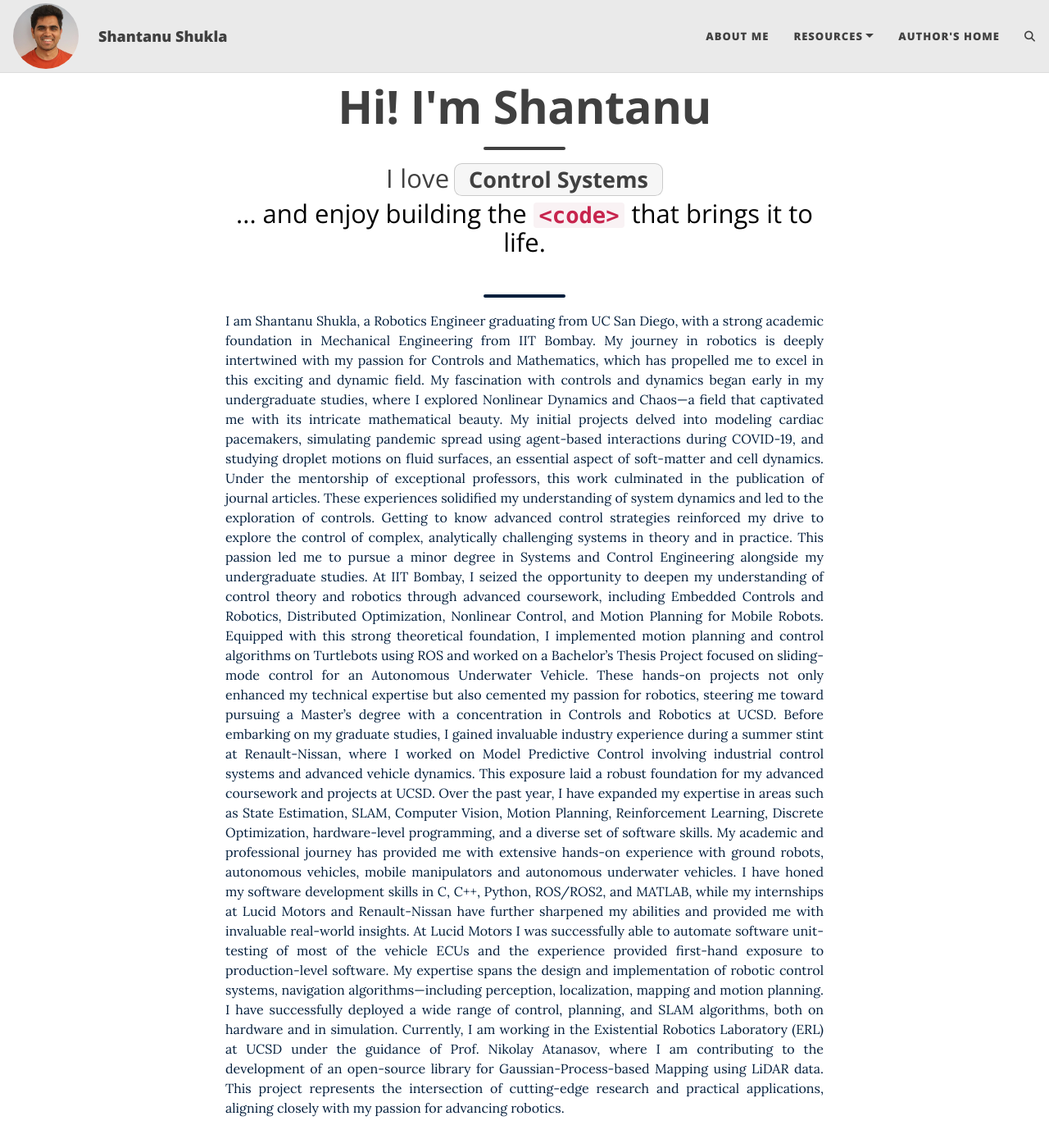
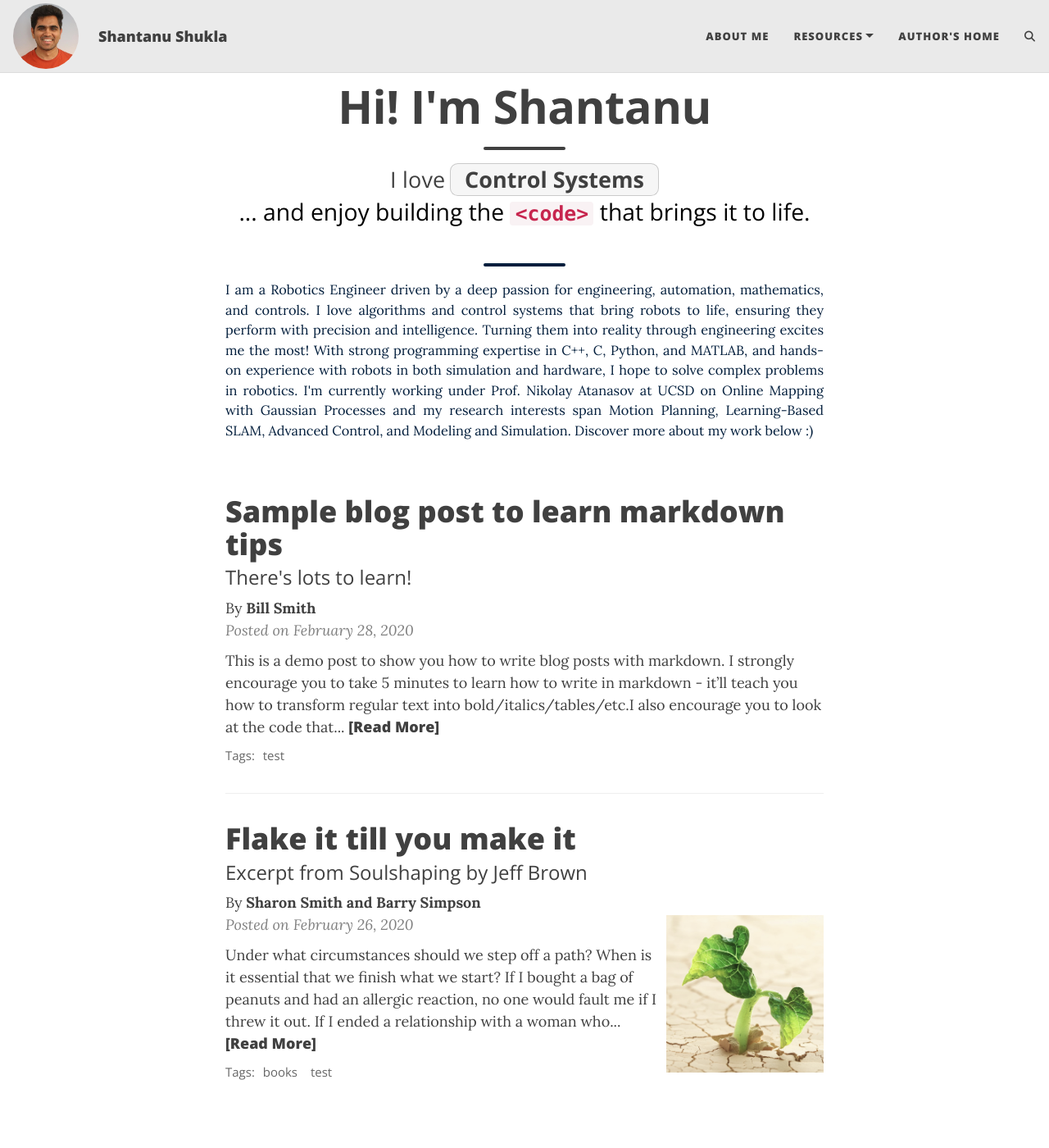
Before and after one commit to shantanusshukla/shantanusshukla.github.io, a Jekyll site: the page built from index.html, in a window 1280 px wide and 1400 px high. Shown: the whole window at 82% size. Built offline with Jekyll 4.4.1, drawn with Linux system fonts in a browser that asks for light colours; the list of posts is cut into pages by our own code; comment, search, counter and statistics services are not loaded.

Commit message:
Rephrase text and header

```diff
--- a/_includes/about_intro.html
+++ b/_includes/about_intro.html
@@ -1,16 +1,7 @@
 <div class="about-intro">
     <hr class="small">
     <p>
-        I am Shantanu Shukla, a Robotics Engineer graduating from UC San Diego, with a strong academic foundation in Mechanical Engineering from IIT Bombay. My journey in robotics is deeply intertwined with my passion for Controls and Mathematics, which has propelled me to excel in this exciting and dynamic field.
-
-        My fascination with controls and dynamics began early in my undergraduate studies, where I explored Nonlinear Dynamics and Chaos—a field that captivated me with its intricate mathematical beauty. My initial projects delved into modeling cardiac pacemakers, simulating pandemic spread using agent-based interactions during COVID-19, and studying droplet motions on fluid surfaces, an essential aspect of soft-matter and cell dynamics. Under the mentorship of exceptional professors, this work culminated in the publication of journal articles. These experiences solidified my understanding of system dynamics and led to the exploration of controls. Getting to know advanced control strategies reinforced my drive to explore the control of complex, analytically challenging systems in theory and in practice. This passion led me to pursue a minor degree in Systems and Control Engineering alongside my undergraduate studies.
-
-        At IIT Bombay, I seized the opportunity to deepen my understanding of control theory and robotics through advanced coursework, including Embedded Controls and Robotics, Distributed Optimization, Nonlinear Control, and Motion Planning for Mobile Robots. Equipped with this strong theoretical foundation, I implemented motion planning and control algorithms on Turtlebots using ROS and worked on a Bachelor’s Thesis Project focused on sliding-mode control for an Autonomous Underwater Vehicle. These hands-on projects not only enhanced my technical expertise but also cemented my passion for robotics, steering me toward pursuing a Master’s degree with a concentration in Controls and Robotics at UCSD.
-
-        Before embarking on my graduate studies, I gained invaluable industry experience during a summer stint at Renault-Nissan, where I worked on Model Predictive Control involving industrial control systems and advanced vehicle dynamics. This exposure laid a robust foundation for my advanced coursework and projects at UCSD. Over the past year, I have expanded my expertise in areas such as State Estimation, SLAM, Computer Vision, Motion Planning, Reinforcement Learning, Discrete Optimization, hardware-level programming, and a diverse set of software skills.
-
-        My academic and professional journey has provided me with extensive hands-on experience with ground robots, autonomous vehicles, mobile manipulators and autonomous underwater vehicles. I have honed my software development skills in C, C++, Python, ROS/ROS2, and MATLAB, while my internships at Lucid Motors and Renault-Nissan have further sharpened my abilities and provided me with invaluable real-world insights. At Lucid Motors I was successfully able to automate software unit-testing of most of the vehicle ECUs and the experience provided first-hand exposure to production-level software. My expertise spans the design and implementation of robotic control systems, navigation algorithms—including perception, localization, mapping and motion planning. I have successfully deployed a wide range of control, planning, and SLAM algorithms, both on hardware and in simulation.
-
-        Currently, I am working in the Existential Robotics Laboratory (ERL) at UCSD under the guidance of Prof. Nikolay Atanasov, where I am contributing to the development of an open-source library for Gaussian-Process-based Mapping using LiDAR data. This project represents the intersection of cutting-edge research and practical applications, aligning closely with my passion for advancing robotics.
+        I am a Robotics Engineer driven by a deep passion for engineering, automation, mathematics, and controls. I love algorithms and control systems that bring robots to life, ensuring they perform with precision and intelligence. Turning them into reality through engineering excites me the most! With strong programming expertise in C++, C, Python, and MATLAB, and hands-on experience with robots in both simulation and hardware, I hope to solve complex problems in robotics.
+        I'm currently working under Prof. Nikolay Atanasov at UCSD on Online Mapping with Gaussian Processes and my research interests span Motion Planning, Learning-Based SLAM, Advanced Control, and Modeling and Simulation. Discover more about my work below :)
     </p>
 </div>
--- a/_includes/rotate_subtitle.html
+++ b/_includes/rotate_subtitle.html
@@ -39,13 +39,13 @@
     .page-heading .page-subheading .rotator-left {
     /* font-style: italic; */       /* make it italics */
     font-weight: 500;         /* bolder look */
-    font-size: 1.15em;        /* slightly larger than default */
+    font-size: 1.05;        /* slightly larger than default */
     letter-spacing: .2px;
     }
 
     /* Right part: “— and enjoy … life.”  */
     .page-heading .page-subheading .rotator-right {
-    font-size: 1.15em;        /* tweak size */
+    font-size: 1.05em;        /* tweak size */
     font-weight: 500;         /* lighter than the H1 */
     color: #000000;           /* tasteful muted tone */
     }
--- a/assets/css/style.css
+++ b/assets/css/style.css
@@ -98,7 +98,7 @@
     margin: 2rem auto;       /* centered, with spacing below */
     text-align: left;          /* or center if you prefer */
     color: #041f3d;               /* body text tone */
-    font-size: 1.0rem;         /* bump size a bit */
+    font-size: 1.02rem;         /* bump size a bit */
     line-height: 1.4;     /* comfortable spacing between 2 lines */
     text-align: justify;  /* optional: justify text */
 }
```
